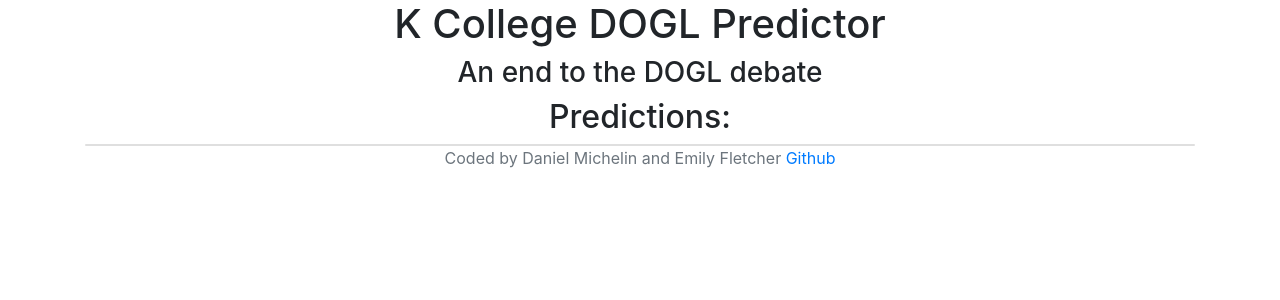
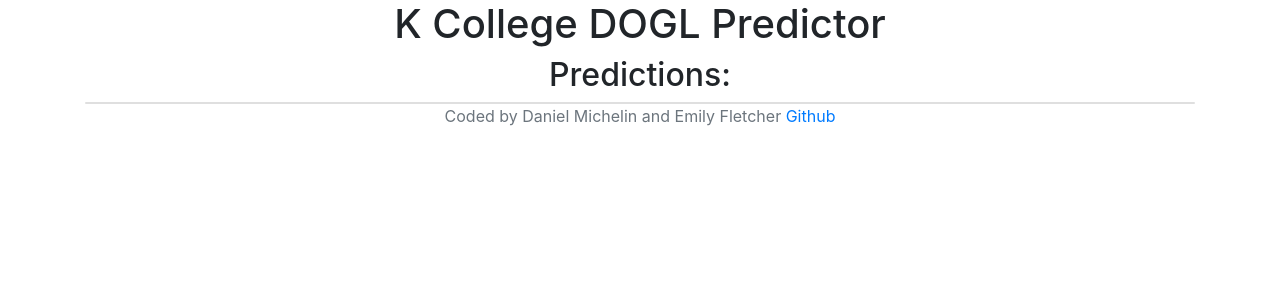
Before and after one commit to dmichelin/DOGL-Neural-Net, a Django app: template dogl_app/templates/dogl/index.html in a window 1280 px wide. Shown: the top 300 px of the page. Run offline with Django 3.2, Linux system fonts and the light colour scheme; the template is opened without the code that fills it, so the values that code supplies are empty; some libraries are stand-ins or nearby versions.

Commit message:
made things a bit nicer

```diff
--- a/dogl_app/templates/dogl/index.html
+++ b/dogl_app/templates/dogl/index.html
@@ -13,7 +13,6 @@
   <body>
     <div class="container text-center">
       <h1>K College DOGL Predictor</h1>
-      <h3>An end to the DOGL debate</h3>
       <h2>Predictions:</h2>
       <div class="card">
       <ul class ="list-group list-group-flush">
```
